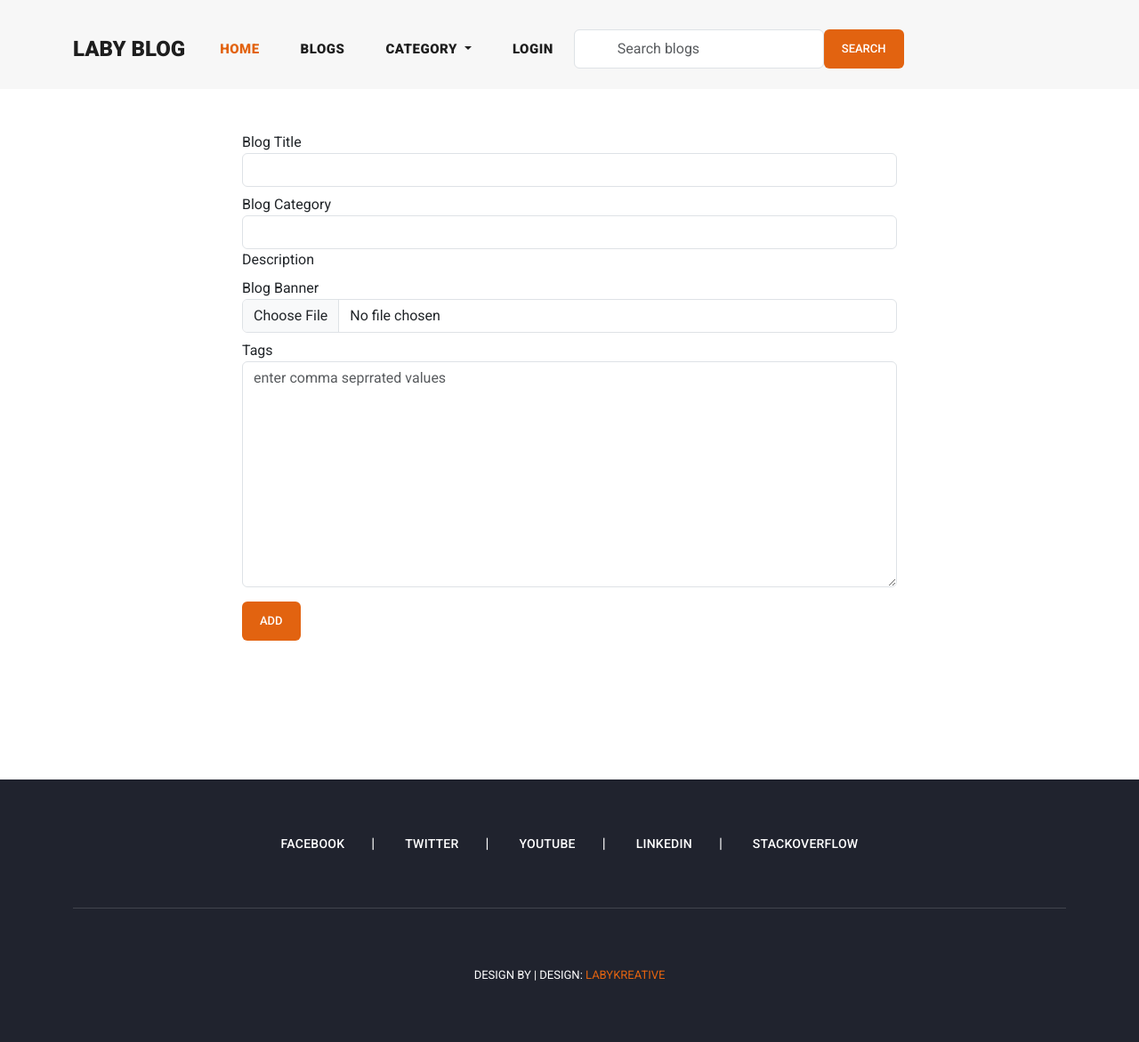
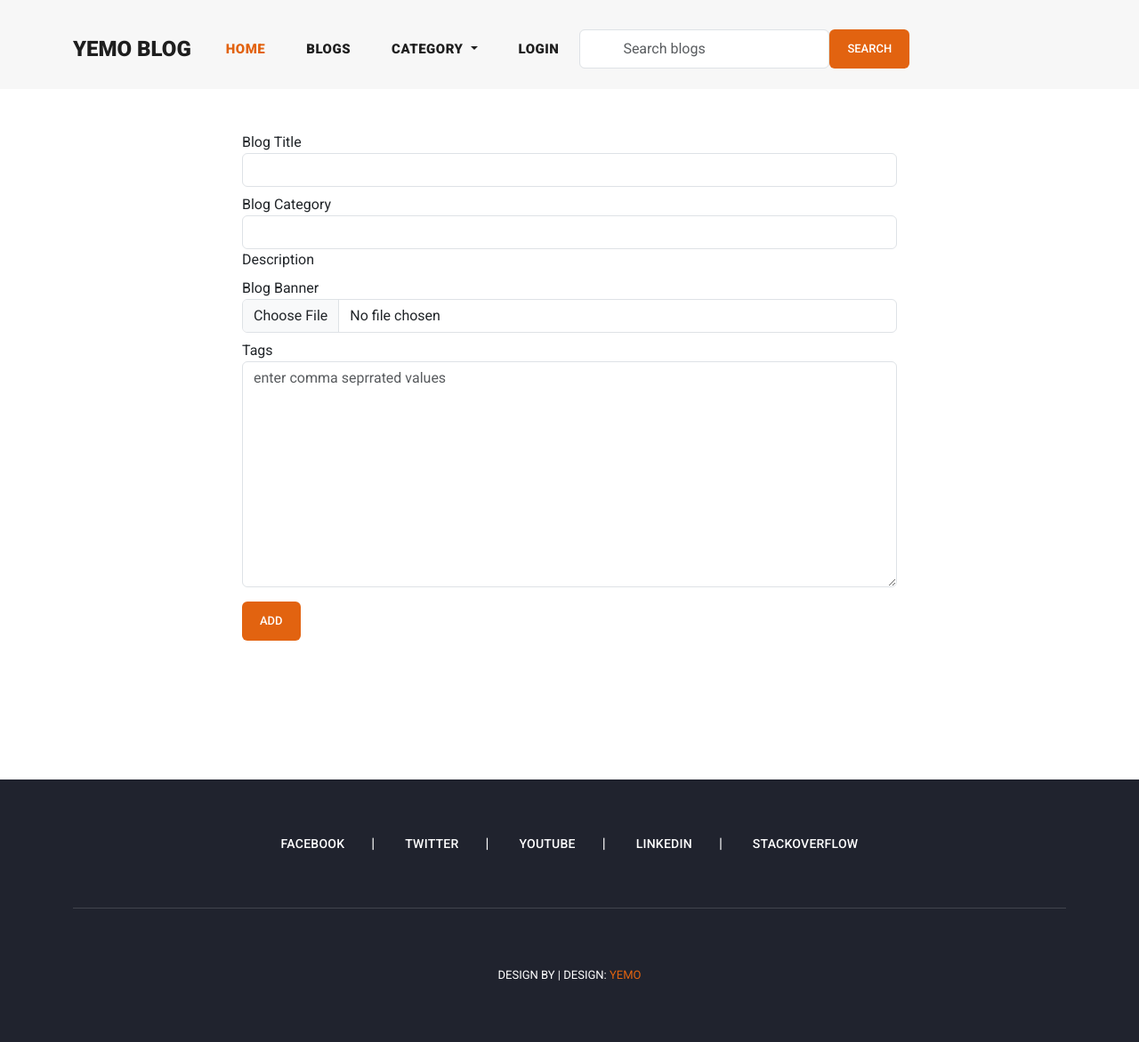
Before and after one commit to yemoalakija/Blog, a Django app: template templates/add_blog.html in a window 1280 px wide. Shown: the whole page at 89% size. Run offline with Django 4.2, Linux system fonts and the light colour scheme; the template is opened without the code that fills it, so the values that code supplies are empty; some libraries are stand-ins or nearby versions.

Commit message:
Update author and design names in templates

```diff
--- a/templates/base.html
+++ b/templates/base.html
@@ -7,7 +7,7 @@
     <meta charset="utf-8">
     <meta name="viewport" content="width=device-width, initial-scale=1, shrink-to-fit=no">
     <meta name="description" content="">
-    <meta name="author" content="LabyBlog">
+    <meta name="author" content="YemoBlog">
     <link href="https://fonts.googleapis.com/css?family=Roboto:100,100i,300,300i,400,400i,500,500i,700,700i,900,900i&display=swap" rel="stylesheet">
 
     <title>{% block title %} {% endblock title %}</title>
--- a/templates/contact.html
+++ b/templates/contact.html
@@ -182,7 +182,7 @@
           <div class="col-lg-12">
             <div class="copyright-text">
               <p>Copyright 2020 Stand Blog Co.
-                | Design: <a rel="nofollow" href="https://yemoblogtemplate.com" target="_parent">LabyBlog</a></p>
+                | Design: <a rel="nofollow" href="https://yemoblogtemplate.com" target="_parent">YemoBlog</a></p>
             </div>
           </div>
         </div>
--- a/templates/footer.html
+++ b/templates/footer.html
@@ -13,7 +13,7 @@
         <div class="col-lg-12">
           <div class="copyright-text">
             <p>Design by
-              | Design: <a rel="nofollow" href="https://github.com/LabyKreative" target="_parent">LabyKreative</a></p>
+              | Design: <a rel="nofollow" href="https://github.com/yemoalakija" target="_parent">Yemo</a></p>
           </div>
         </div>
       </div>
--- a/templates/header.html
+++ b/templates/header.html
@@ -2,7 +2,7 @@
   <header class="">
     <nav class="navbar navbar-expand-lg">
       <div class="container">
-        <a class="navbar-brand" href="{% url 'home' %}"><h2>Laby Blog<em></em></h2></a>
+        <a class="navbar-brand" href="{% url 'home' %}"><h2>Yemo Blog<em></em></h2></a>
         <button class="navbar-toggler" type="button" data-toggle="collapse" data-target="#navbarResponsive" aria-controls="navbarResponsive" aria-expanded="false" aria-label="Toggle navigation">
           <span class="navbar-toggler-icon"></span>
         </button>
--- a/templates/post-details.html
+++ b/templates/post-details.html
@@ -115,7 +115,7 @@
                             <ul class="post-tags">
                               <li><i class="fa fa-tags"></i></li>
                               <li><a href="#">Best Templates</a>,</li>
-                              <li><a href="#">LabyBlog</a></li>
+                              <li><a href="#">YemoBlog</a></li>
                             </ul>
                           </div>
                           <div class="col-6">
@@ -308,7 +308,7 @@
           <div class="col-lg-12">
             <div class="copyright-text">
               <p>Copyright 2020 Stand Blog Co.
-                | Design: <a rel="nofollow" href="https://yemoblogtemplate.com" target="_parent">LabyBlog</a></p>
+                | Design: <a rel="nofollow" href="https://yemoblogtemplate.com" target="_parent">YemoBlog</a></p>
             </div>
           </div>
         </div>
```
